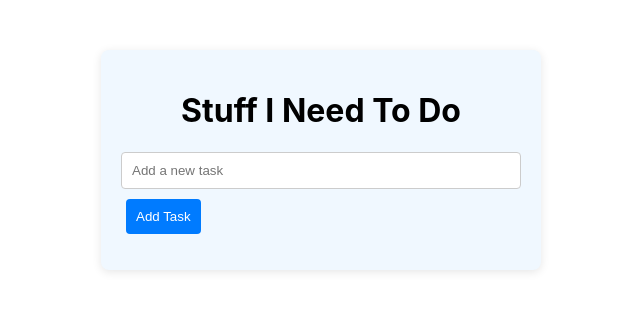
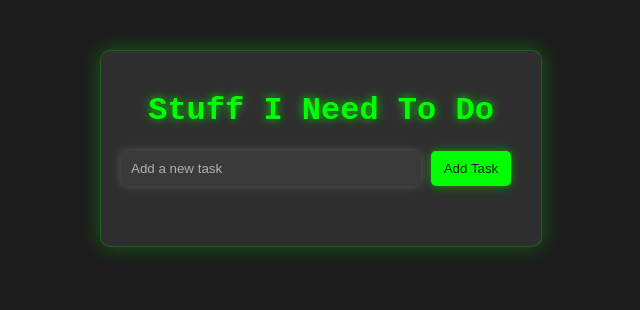
Before and after one commit to bradfiller64/todo-list, a React (Create React App) app: page / in a window 1280 px wide. Shown: the top 310 px of the page, without its empty margins (319-959 px from the left). Built offline with nearby package versions, Linux system fonts and the light colour scheme.

Commit message:
Consult with CharGPT regarding CSS styling and JSX formatting

```diff
--- a/src/components/ToDoList.css
+++ b/src/components/ToDoList.css
@@ -1,51 +1,124 @@
+body {
+    background-color: #1c1c1c;
+    /* Dark background for contrast */
+    font-family: 'Courier New', Courier, monospace;
+    /* Monospace font for a lofi feel */
+    color: #f0f0f0;
+    /* Light text color */
+}
+
 .todo-list {
     max-width: 400px;
     margin: 50px auto;
     padding: 20px;
-    background-color: #f0f8ff;
-    /* Light blue background */
-    border-radius: 8px;
-    box-shadow: 0 2px 10px rgba(0, 0, 0, 0.1);
+    background-color: #2e2e2e;
+    /* Darker background for the container */
+    border-radius: 10px;
+    box-shadow: 0 0 20px rgba(0, 255, 0, 0.3);
+    /* Neon green glow */
+    border: 1px solid rgba(0, 255, 0, 0.2);
+    /* Neon green border */
 }
 
 h1 {
     text-align: center;
+    color: #00ff00;
+    /* Bright green color for the title */
+    text-shadow: 0 0 10px rgba(0, 255, 0, 0.8);
+    /* Glowing effect */
+}
+
+.input-container {
+    display: flex;
+    align-items: stretch;
+    /* Ensure input and button are the same height */
+    margin-bottom: 20px;
+    /* Space between the input container and the task list */
 }
 
 input {
-    width: calc(100% - 22px);
+    width: 70%;
+    /* Keep the width for the input */
     padding: 10px;
-    margin-bottom: 10px;
-    border: 1px solid #ccc;
-    border-radius: 4px;
+    /* Padding inside the input */
+    margin-right: 10px;
+    /* Space between input field and Add button */
+    border: none;
+    border-radius: 5px;
+    background-color: #3a3a3a;
+    /* Input background */
+    color: #fff;
+    /* Input text color */
+    box-shadow: 0 0 10px rgba(255, 255, 255, 0.2);
+    /* Center text in the input */
 }
 
-button {
-    padding: 10px;
-    margin-left: 5px;
-    border: none;
-    border-radius: 4px;
-    background-color: #007bff;
-    /* Bootstrap primary color */
-    color: white;
-    cursor: pointer;
+input::placeholder {
+    color: rgba(255, 255, 255, 0.6);
+    /* Placeholder color */
 }
 
-button:hover {
-    background-color: #0056b3;
-    /* Darker blue */
+.add-button {
+    width: 80px;
+    /* Fixed width for the Add button */
+    padding: 8px;
+    /* Reduced padding for the button */
+    border: none;
+    border-radius: 5px;
+    background-color: #00ff00;
+    /* Neon green button */
+    color: #1c1c1c;
+    /* Dark text color for contrast */
+    cursor: pointer;
+    box-shadow: 0 0 10px rgba(0, 255, 0, 0.5);
+    transition: background-color 0.3s, box-shadow 0.3s;
+    /* Smooth transition */
+}
+
+.add-button:hover {
+    background-color: #00cc00;
+    /* Darker green on hover */
+    box-shadow: 0 0 20px rgba(0, 255, 0, 0.8);
+    /* Glow effect on hover */
 }
 
 ul {
-    list-style-type: none;
+    margin-top: 40px;
+    /* Add space between the input container and the list of tasks */
     padding: 0;
 }
 
 li {
     display: flex;
     justify-content: space-between;
-    margin: 10px 0;
-    padding: 8px;
-    border: 1px solid #ddd;
-    border-radius: 4px;
+    margin: 20px 0;
+    padding: 10px;
+    background-color: #3a3a3a;
+    /* Dark background for list items */
+    border-radius: 5px;
+    box-shadow: 0 0 10px rgba(0, 255, 0, 0.3);
+    /* Neon green glow */
 }
+
+li button {
+    background-color: #00ccff;
+    /* Cyan button for delete */
+    padding: 5px 10px;
+    /* Smaller padding */
+    border: none;
+    border-radius: 5px;
+    color: #1c1c1c;
+    /* Dark text color for contrast */
+    cursor: pointer;
+    box-shadow: 0 0 5px rgba(0, 204, 255, 0.5);
+    /* Glow effect */
+    transition: background-color 0.3s, box-shadow 0.3s;
+    /* Smooth transition */
+}
+
+li button:hover {
+    background-color: #0099cc;
+    /* Darker cyan on hover */
+    box-shadow: 0 0 10px rgba(0, 204, 255, 0.8);
+    /* Glow effect on hover */
+}
--- a/src/components/ToDoList.js
+++ b/src/components/ToDoList.js
@@ -20,13 +20,15 @@ const ToDoList = () => {
     return (
         <div className="todo-list">
             <h1>Stuff I Need To Do</h1>
+            <div className="input-container">
                 <input
                     type="text"
                     placeholder="Add a new task"
                     value={taskInput}
                     onChange={(e) => setTaskInput(e.target.value)}
                 />
-            <button onClick={handleAddTask}>Add Task</button>
+                <button className="add-button" onClick={handleAddTask}>Add Task</button>
+            </div>
             <ul>
                 {tasks.map((task, index) => (
                     <li key={index}>
@@ -36,7 +38,7 @@ const ToDoList = () => {
                 ))}
             </ul>
         </div>
-    )
+    );
 }
 
 export default ToDoList;
```
Lines whose indentation alone changed are shown as unchanged.
